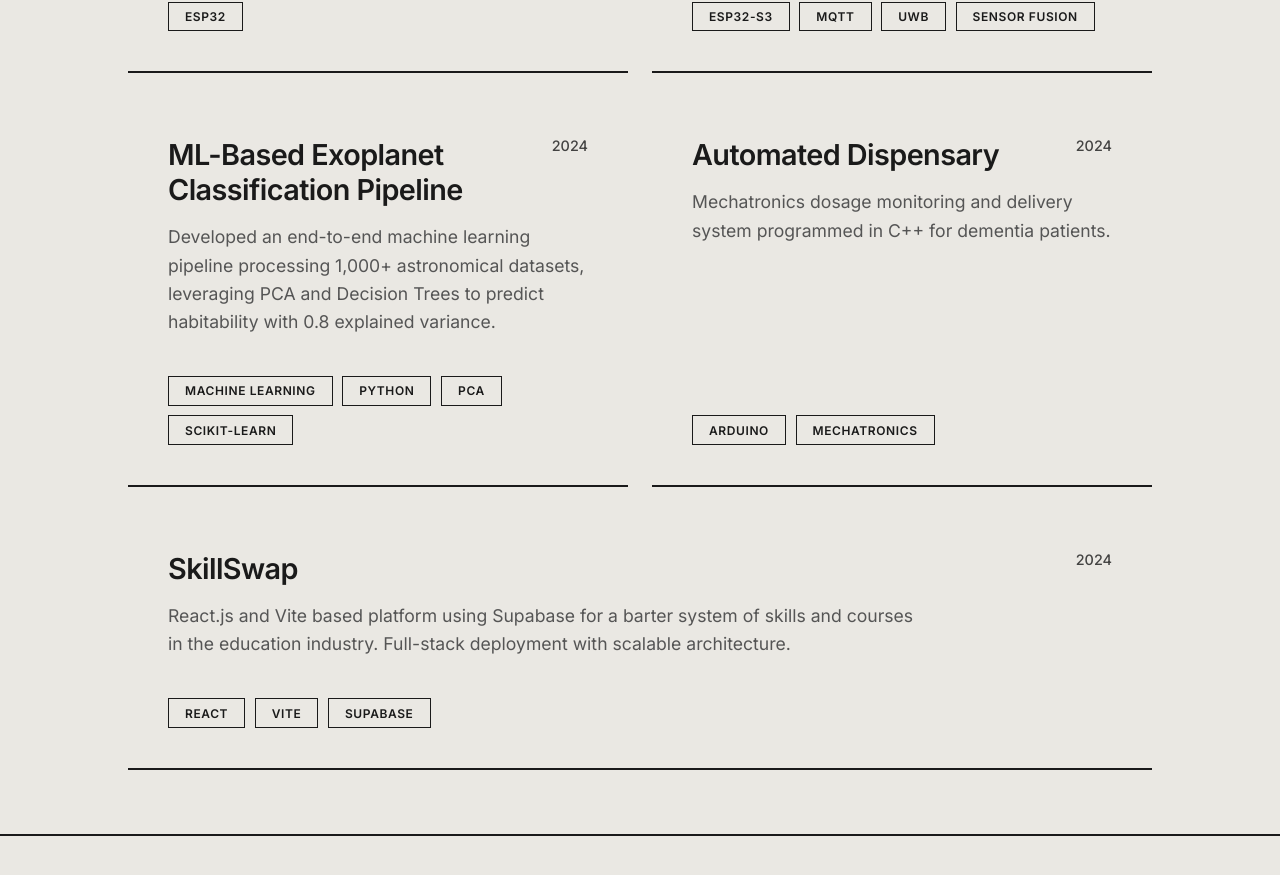
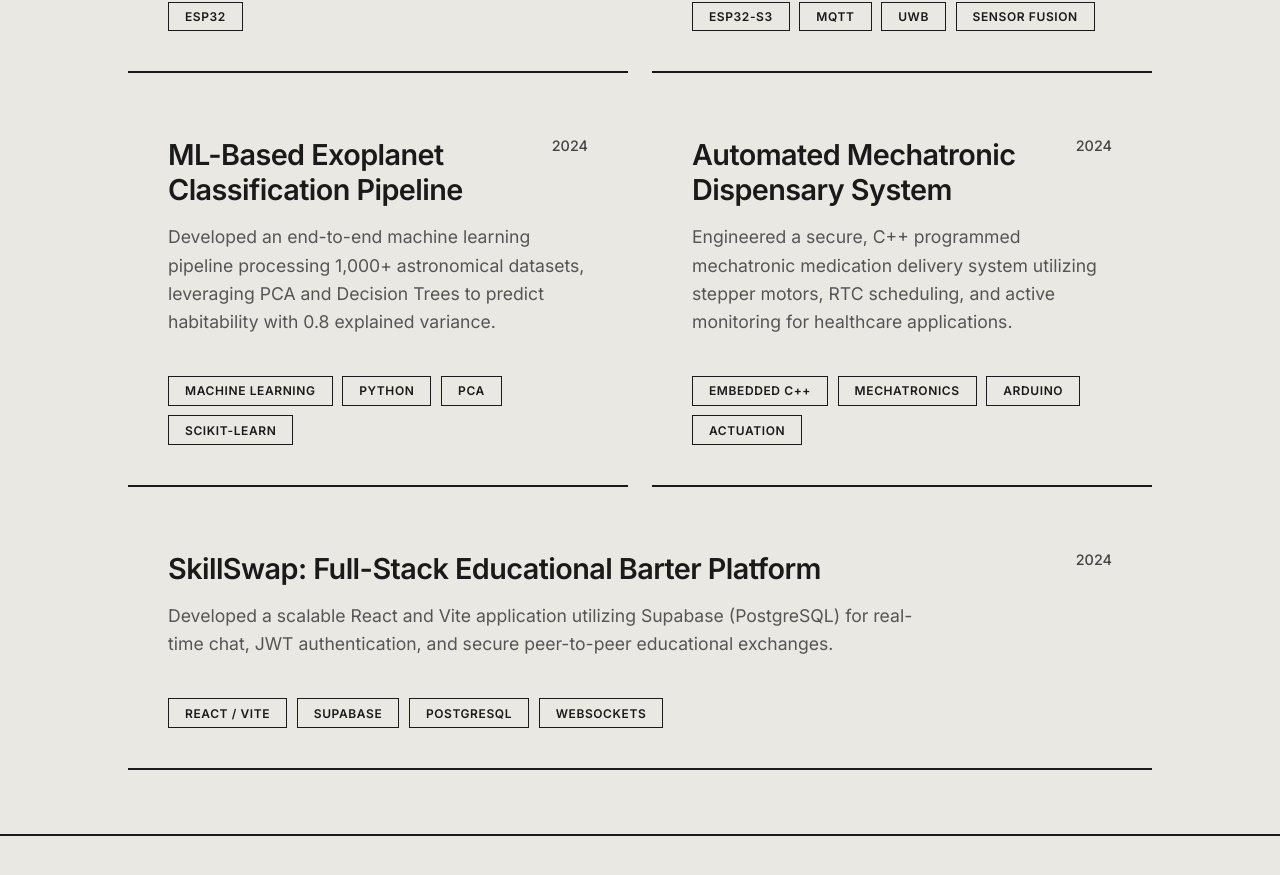
Before and after one commit to MShandilya707/Mayank_web, a React (Vite) app: page / in a window 1280 px wide. Shown: the part 2795-3670 px from the top of the page. Built offline with nearby package versions, Linux system fonts and the light colour scheme.

Commit message:
Update Dispensary and SkillSwap project details

```diff
--- a/src/components/Projects.tsx
+++ b/src/components/Projects.tsx
@@ -49,26 +49,26 @@ const projects = [
     span: "col-span-1"
   },
   {
-    title: "Automated Dispensary",
+    title: "Automated Mechatronic Dispensary System",
     year: "2024",
-    desc: "Mechatronics dosage monitoring and delivery system programmed in C++ for dementia patients.",
-    longDesc: "A complete mechatronics solution for healthcare. This automated dispensary monitors dosage timings and securely delivers medication to dementia patients, minimizing human error in care facilities.",
+    desc: "Engineered a secure, C++ programmed mechatronic medication delivery system utilizing stepper motors, RTC scheduling, and active monitoring for healthcare applications.",
+    longDesc: "Designed and developed a complete mechatronics solution for automated healthcare applications. The system utilizes an Arduino-compatible microcontroller programmed in embedded C++ to manage real-time clock (RTC) scheduling and dispense medications with precise dosage monitoring. Actuation is handled via precisely calibrated stepper motors, while onboard sensors monitor delivery success and container states. The system was specifically designed to minimize human error in care facilities, providing a secure, autonomous fail-safe mechanism for patients requiring strict medication adherence.",
     images: [
       "https://images.unsplash.com/photo-1530497610245-94d3c16cda28?q=80&w=1200&auto=format&fit=crop"
     ],
-    tags: ["Arduino", "Mechatronics"],
+    tags: ["Embedded C++", "Mechatronics", "Arduino", "Actuation"],
     span: "col-span-1"
   },
   {
-    title: "SkillSwap",
+    title: "SkillSwap: Full-Stack Educational Barter Platform",
     year: "2024",
-    desc: "React.js and Vite based platform using Supabase for a barter system of skills and courses in the education industry. Full-stack deployment with scalable architecture.",
-    longDesc: "SkillSwap is a full-stack platform built with React, Vite, and Supabase. It introduces a modern barter system for the education industry, allowing users to trade skills and courses seamlessly. The architecture is highly scalable, featuring real-time chat and secure authentication.",
+    desc: "Developed a scalable React and Vite application utilizing Supabase (PostgreSQL) for real-time chat, JWT authentication, and secure peer-to-peer educational exchanges.",
+    longDesc: "Architected and deployed SkillSwap, a highly scalable full-stack web application that introduces a peer-to-peer barter system for the education industry. The frontend is built using React and Vite, optimized for performance and responsive design. The backend leverages Supabase (PostgreSQL) to handle secure user authentication (JWT), robust relational data modeling for courses, and WebSockets for real-time messaging between users. The platform enables users to seamlessly trade skills and courses through a resilient, secure, and modern architecture.",
     images: [
       "https://images.unsplash.com/photo-1454165804606-c3d57bc86b40?q=80&w=1200&auto=format&fit=crop",
       "https://images.unsplash.com/photo-1522071820081-009f0129c71c?q=80&w=1200&auto=format&fit=crop"
     ],
-    tags: ["React", "Vite", "Supabase"],
+    tags: ["React / Vite", "Supabase", "PostgreSQL", "WebSockets"],
     span: "col-span-2"
   }
 ];
```
